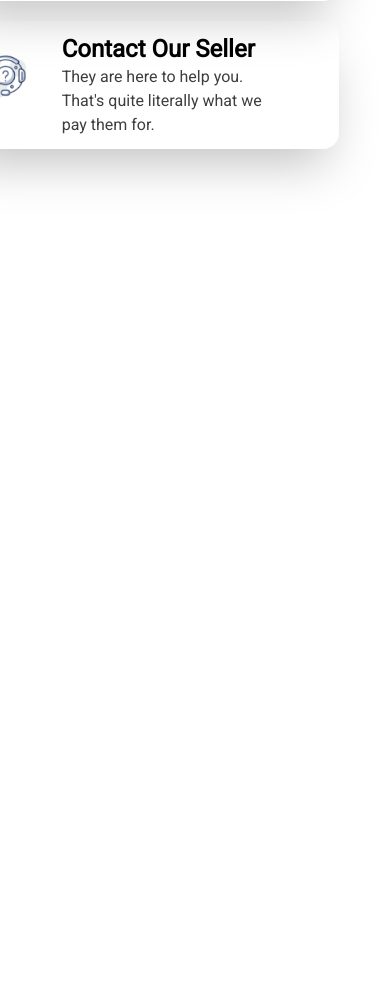
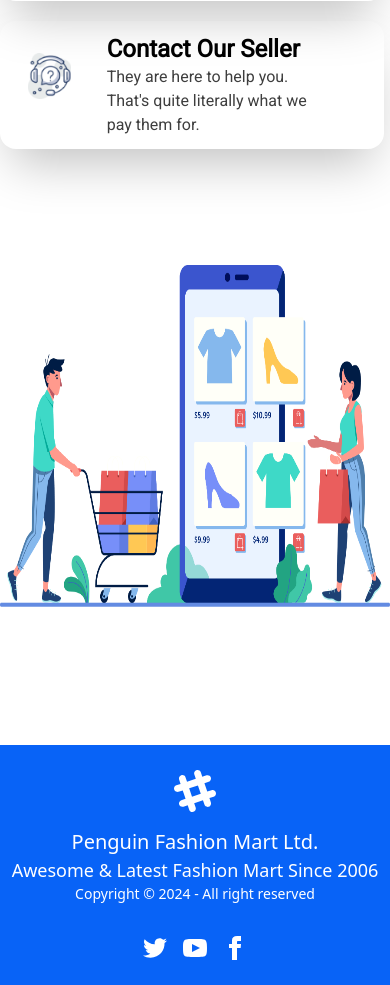
Before and after one commit to fatema-a5878/penguin-fashion-mart, a plain HTML site: page index.html in a window 390 px wide. Shown: the part 4826-5811 px from the top of the page. Before the commit the page ends 5091 px from the top, so only its background shows below. Drawn offline with nearby package versions, Linux system fonts and the light colour scheme.

Commit message:
Full Homepage Finished

```diff
--- a/index.html
+++ b/index.html
@@ -13,7 +13,7 @@
 </head>
 <body>
     <header class="bg-[#FFFBF0] pl-4 pt-7 lg:pl-32 lg:pr-32 lg:pt-12 pb-12 h:104">
-        <nav class="flex justify-between">
+        <nav class="flex justify-between lg:justify-between">
             <div class="w-37 lg:w-96">
                 <img src="./icons/logo.png" alt="">
             </div>
@@ -183,7 +183,7 @@
         </section>
         <!--2 Column Section -->
         <section class="mb-24">
-            <div class="flex gap-24 justify-center">
+            <div class="flex gap-24 justify-center flex-col lg:flex-row">
                <div>
                  <!-- Row 1 -->
             <div class="flex justify-center items-center w-96 h-32 rounded-2xl shadow-2xl mb-5">
@@ -229,8 +229,15 @@
             </div>
         </section>
     </main>
-    <footer>
-
+    <footer class="w-full bg-[#0863F7] h-60 flex flex-col justify-center items-center">
+        <svg width="50" height="50" viewBox="0 0 24 24" xmlns="http://www.w3.org/2000/svg" fill-rule="evenodd" clip-rule="evenodd" class="inline-block fill-current text-white pb-2"><path d="M22.672 15.226l-2.432.811.841 2.515c.33 1.019-.209 2.127-1.23 2.456-1.15.325-2.148-.321-2.463-1.226l-.84-2.518-5.013 1.677.84 2.517c.391 1.203-.434 2.542-1.831 2.542-.88 0-1.601-.564-1.86-1.314l-.842-2.516-2.431.809c-1.135.328-2.145-.317-2.463-1.229-.329-1.018.211-2.127 1.231-2.456l2.432-.809-1.621-4.823-2.432.808c-1.355.384-2.558-.59-2.558-1.839 0-.817.509-1.582 1.327-1.846l2.433-.809-.842-2.515c-.33-1.02.211-2.129 1.232-2.458 1.02-.329 2.13.209 2.461 1.229l.842 2.515 5.011-1.677-.839-2.517c-.403-1.238.484-2.553 1.843-2.553.819 0 1.585.509 1.85 1.326l.841 2.517 2.431-.81c1.02-.33 2.131.211 2.461 1.229.332 1.018-.21 2.126-1.23 2.456l-2.433.809 1.622 4.823 2.433-.809c1.242-.401 2.557.484 2.557 1.838 0 .819-.51 1.583-1.328 1.847m-8.992-6.428l-5.01 1.675 1.619 4.828 5.011-1.674-1.62-4.829z"></path></svg>
+        <p class="text-white text-center pt-2"><span class="text-xl">Penguin Fashion Mart Ltd.</span> <br><span class="text-lg pb-3">Awesome & Latest Fashion Mart Since 2006</span></p>
+        <p class="text-white text-sm pb-3">Copyright © 2024 - All right reserved</p>
+        <div class="grid grid-flow-col gap-4 flex text-white pt-5">
+            <a href="https://twitter.com/fatema_a5878" target="_blank"><svg xmlns="http://www.w3.org/2000/svg" width="24" height="24" viewBox="0 0 24 24" class="fill-current"><path d="M24 4.557c-.883.392-1.832.656-2.828.775 1.017-.609 1.798-1.574 2.165-2.724-.951.564-2.005.974-3.127 1.195-.897-.957-2.178-1.555-3.594-1.555-3.179 0-5.515 2.966-4.797 6.045-4.091-.205-7.719-2.165-10.148-5.144-1.29 2.213-.669 5.108 1.523 6.574-.806-.026-1.566-.247-2.229-.616-.054 2.281 1.581 4.415 3.949 4.89-.693.188-1.452.232-2.224.084.626 1.956 2.444 3.379 4.6 3.419-2.07 1.623-4.678 2.348-7.29 2.04 2.179 1.397 4.768 2.212 7.548 2.212 9.142 0 14.307-7.721 13.995-14.646.962-.695 1.797-1.562 2.457-2.549z"></path></svg></a>
+            <a href="https://www.youtube.com/channel/UC069AF0J0F8p7t3rhJe-csg" target="_blank"><svg xmlns="http://www.w3.org/2000/svg" width="24" height="24" viewBox="0 0 24 24" class="fill-current"><path d="M19.615 3.184c-3.604-.246-11.631-.245-15.23 0-3.897.266-4.356 2.62-4.385 8.816.029 6.185.484 8.549 4.385 8.816 3.6.245 11.626.246 15.23 0 3.897-.266 4.356-2.62 4.385-8.816-.029-6.185-.484-8.549-4.385-8.816zm-10.615 12.816v-8l8 3.993-8 4.007z"></path></svg></a>
+            <a href="https://www.facebook.com/fatema.a5878/" target="_blank"><svg xmlns="http://www.w3.org/2000/svg" width="24" height="24" viewBox="0 0 24 24" class="fill-current"><path d="M9 8h-3v4h3v12h5v-12h3.642l.358-4h-4v-1.667c0-.955.192-1.333 1.115-1.333h2.885v-5h-3.808c-3.596 0-5.192 1.583-5.192 4.615v3.385z"></path></svg></a>
+          </div>
     </footer>
 </body>
 </html>
```
